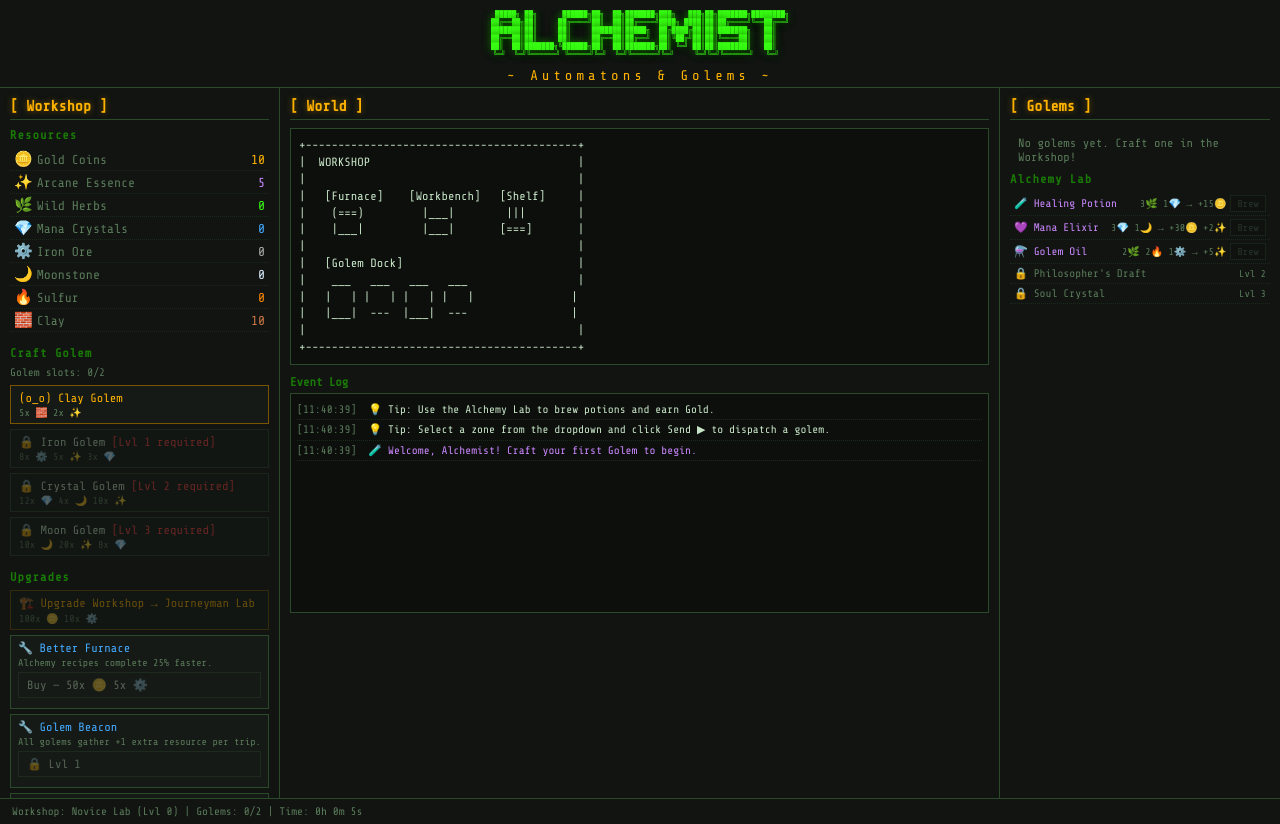
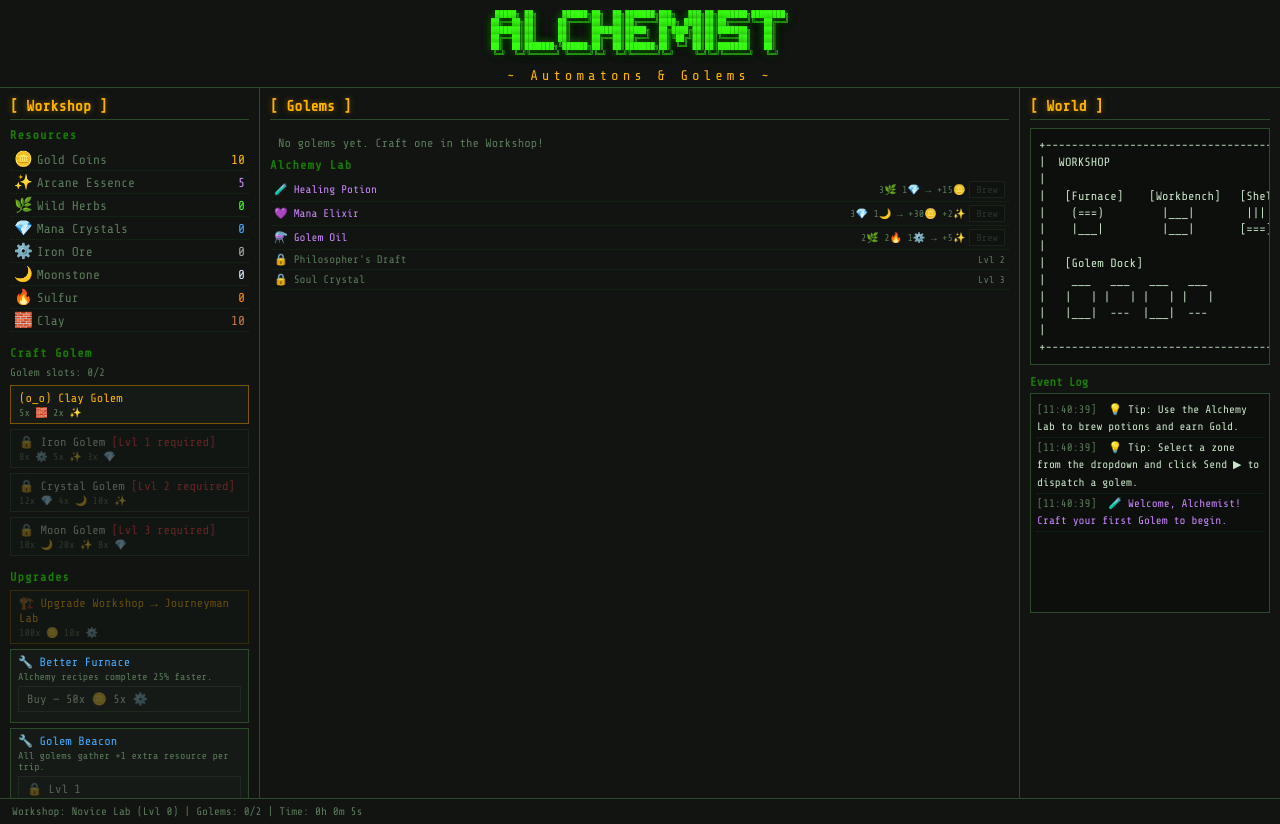
Before and after one commit to victorinno/alch_auto, a plain HTML site: page index.html in a window 1280 px wide. Drawn offline with nearby package versions, Linux system fonts and the light colour scheme.

Commit message:
fix: golems panel in center column, world panel on right

```diff
--- a/index.html
+++ b/index.html
@@ -23,33 +23,41 @@
       </div>
     </header>
 
-    <!-- MAIN LAYOUT -->
+    <!-- MAIN LAYOUT: Workshop | Golems+Alchemy | World+Log -->
     <div id="main-layout">
 
       <!-- LEFT: WORKSHOP -->
       <div id="panel-workshop" class="panel">
         <h2 class="panel-title">[ Workshop ]</h2>
 
-        <!-- RESOURCES -->
         <div class="section">
           <h3>Resources</h3>
           <div id="resources-display"></div>
         </div>
 
-        <!-- CRAFT GOLEM -->
         <div class="section">
           <h3>Craft Golem</h3>
           <div id="golem-recipes"></div>
         </div>
 
-        <!-- UPGRADE WORKSHOP -->
         <div class="section">
           <h3>Upgrades</h3>
           <div id="upgrades-display"></div>
         </div>
       </div>
 
-      <!-- CENTER: WORLD MAP / LOG -->
+      <!-- CENTER: GOLEMS + ALCHEMY -->
+      <div id="panel-golems" class="panel">
+        <h2 class="panel-title">[ Golems ]</h2>
+        <div id="golems-list"></div>
+
+        <div class="section" id="alchemy-section">
+          <h3>Alchemy Lab</h3>
+          <div id="alchemy-display"></div>
+        </div>
+      </div>
+
+      <!-- RIGHT: WORLD MAP + LOG -->
       <div id="panel-world" class="panel">
         <h2 class="panel-title">[ World ]</h2>
         <div id="ascii-map"></div>
@@ -59,19 +67,9 @@
         </div>
       </div>
 
-      <!-- RIGHT: GOLEMS -->
-      <div id="panel-golems" class="panel">
-        <h2 class="panel-title">[ Golems ]</h2>
-        <div id="golems-list"></div>
-        <div class="section" id="alchemy-section">
-          <h3>Alchemy Lab</h3>
-          <div id="alchemy-display"></div>
-        </div>
-      </div>
-
     </div>
 
-    <!-- BOTTOM: PRESTIGE / INFO -->
+    <!-- FOOTER -->
     <footer id="footer-bar">
       <span id="footer-time"></span>
       <span id="footer-prestige"></span>
--- a/style.css
+++ b/style.css
@@ -59,7 +59,7 @@ header {
 /* ── LAYOUT ──────────────────────────────────────────── */
 #main-layout {
   display: grid;
-  grid-template-columns: 280px 1fr 280px;
+  grid-template-columns: 260px 1fr 260px;
   gap: 0;
   height: calc(100vh - 90px);
 }
```
